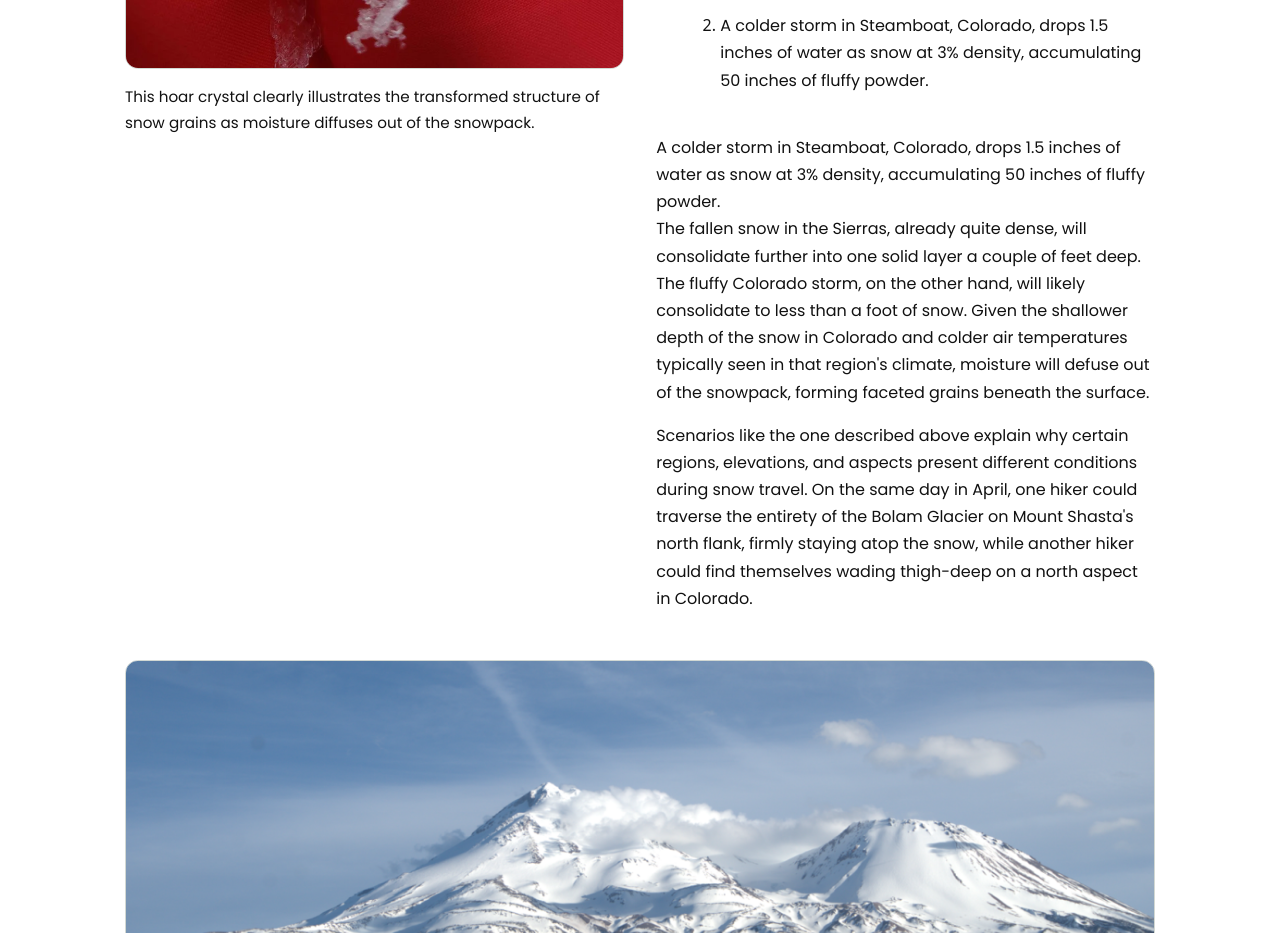
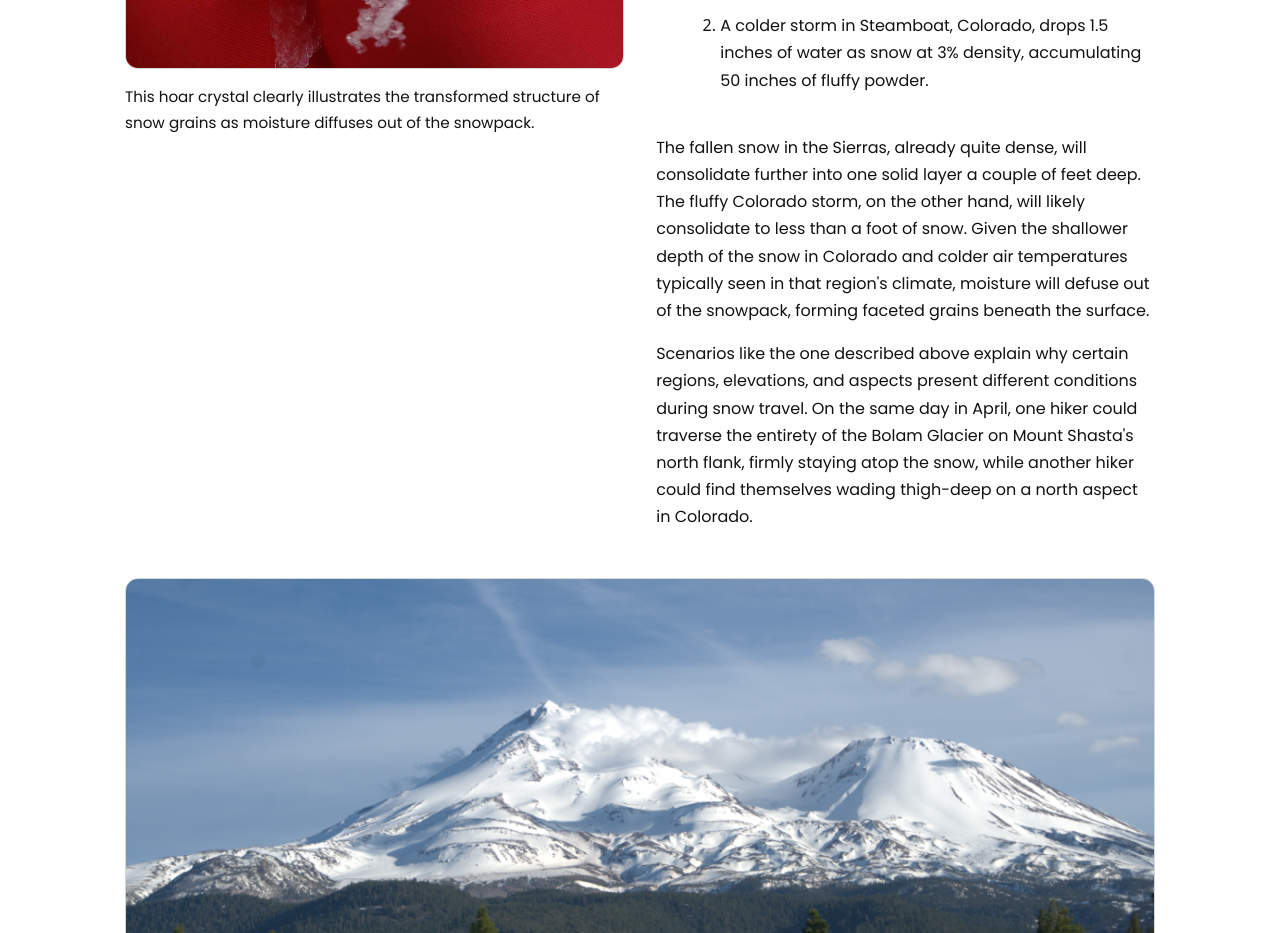
Before and after one commit to napolitanj/joetracks, a React (Vite) app: page /remote-forecasting-tools in a window 1280 px wide. Shown: the part 3340-4273 px from the top of the page. Built offline with nearby package versions, Linux system fonts and the light colour scheme.

Commit message:
correct remote forecasting typo

```diff
--- a/src/components/RemoteForecastingTools.tsx
+++ b/src/components/RemoteForecastingTools.tsx
@@ -342,10 +342,6 @@ const RemoteForecastingTools = () => {
                       </li>
                     </ol>
                     <p>
-                      A colder storm in Steamboat, Colorado, drops 1.5 inches of
-                      water as snow at 3% density, accumulating 50 inches of
-                      fluffy powder.
-                      <br />
                       The fallen snow in the Sierras, already quite dense, will
                       consolidate further into one solid layer a couple of feet
                       deep. The fluffy Colorado storm, on the other hand, will
```
